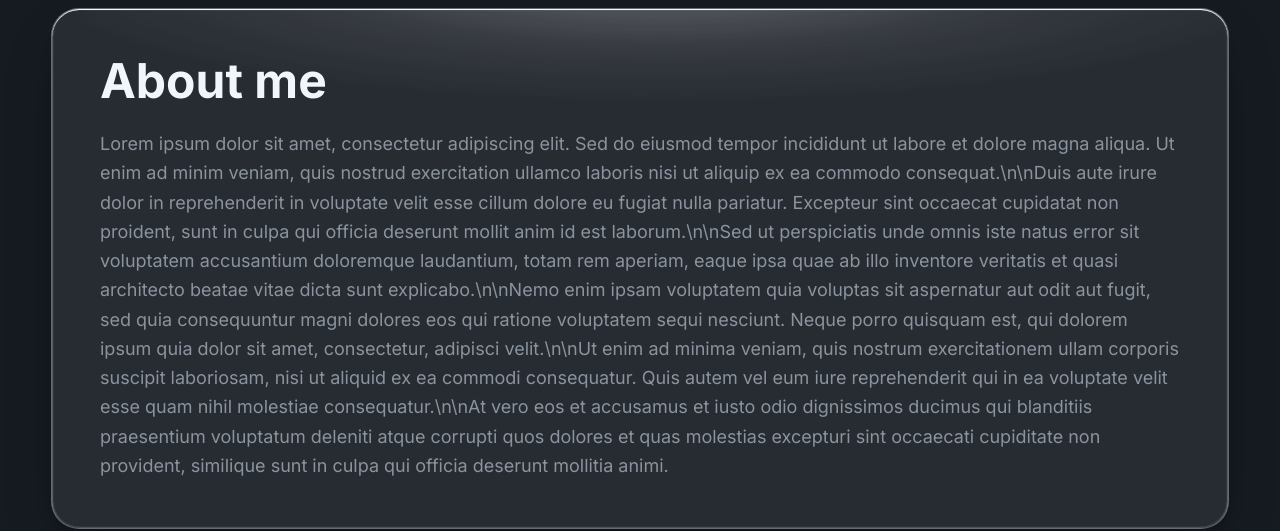
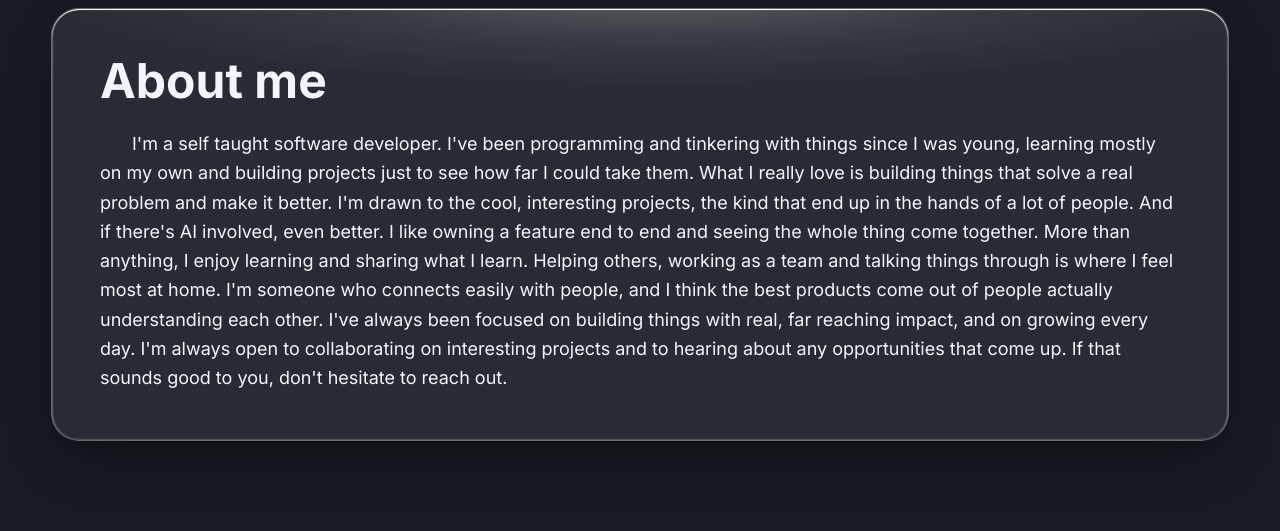
Before and after one commit to iRuperth/mimir, a React (Vite) app: page / in a window 1280 px wide. Shown: the part 920-1451 px from the top of the page. Built offline with nearby package versions, Linux system fonts and the light colour scheme; no server answers; the database is empty.

Commit message:
feat: write real About me bio and improve its readability
Replace the Lorem ipsum owner bio with a real, human-toned About me in
English and Spanish. Use full-strength text color (white on dark, near
black on light) instead of the muted tone, and indent the first line.

```diff
--- a/src/components/sections/About.tsx
+++ b/src/components/sections/About.tsx
@@ -13,9 +13,9 @@ export const About = () => {
     <GlassCard className="p-8 md:p-12">
       <h2 className="text-4xl md:text-5xl font-bold mb-6">{t('about.title')}</h2>
       {bio.length > 0 ? (
-        <p className="text-lg leading-relaxed text-text-soft whitespace-pre-line">{bio}</p>
+        <p className="text-lg leading-relaxed text-text whitespace-pre-line indent-8">{bio}</p>
       ) : (
-        <p className="text-lg leading-relaxed text-text-soft italic">—</p>
+        <p className="text-lg leading-relaxed text-text italic">—</p>
       )}
     </GlassCard>
   );
```
Also changed, not shown: 1 other file (tests, documents, lock files or other folders).
